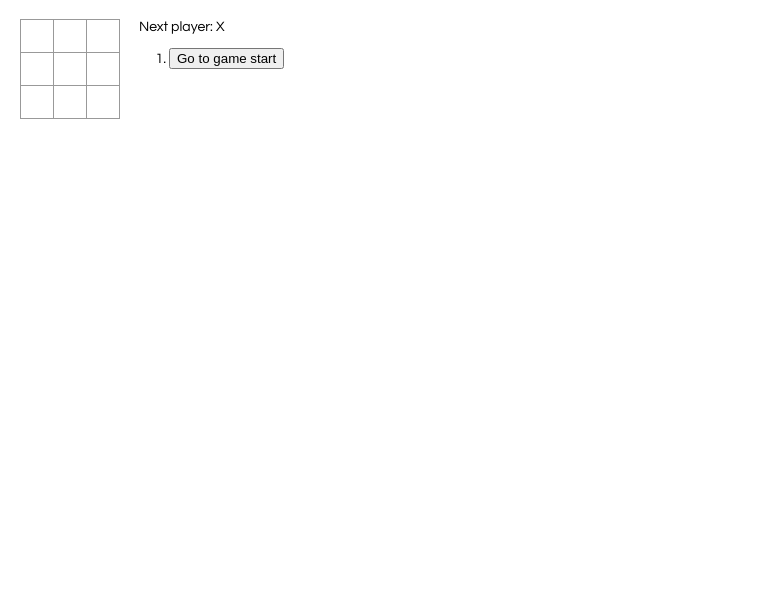
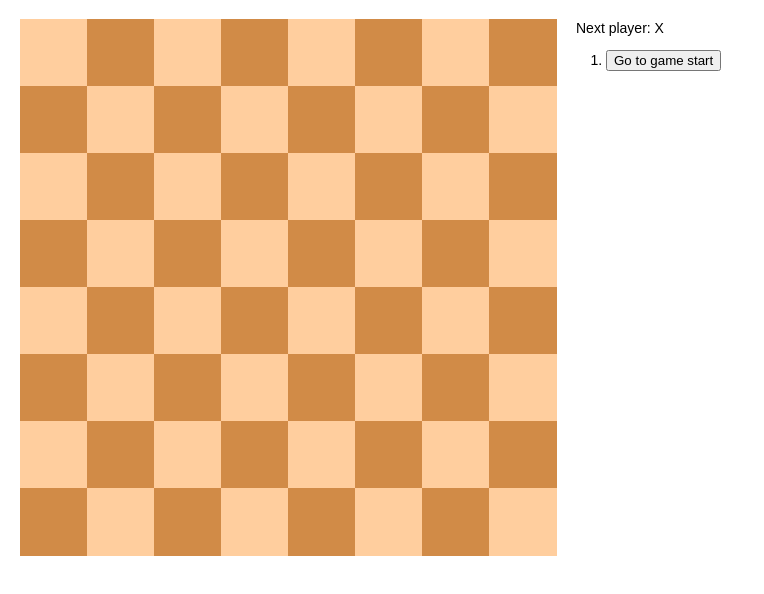
Before and after one commit to caoliheng/chessVariants, a React app: page / in a window 1280 px wide. Shown: the whole page, without its empty margins (0-764 px from the left). Built offline with nearby package versions, Linux system fonts and the light colour scheme.

Commit message:
board size & color
board is now 8x8 and has light and dark squares

```diff
--- a/src/index.css
+++ b/src/index.css
@@ -1,5 +1,5 @@
 body {
-  font: 14px "Century Gothic", Futura, sans-serif;
+  font: 14px "Arial", Futura, sans-serif;
   margin: 20px;
 }
 
@@ -19,17 +19,17 @@ ol, ul {
 
 .square {
   background: #fff;
-  border: 1px solid #999;
+  border: 0px; /* solid #000; no border looks better */
   float: left;
-  font-size: 24px;
+  font-size: 48px;
   font-weight: bold;
-  line-height: 34px;
-  height: 34px;
+  line-height: 48px;
+  height: 68px;
   margin-right: -1px;
   margin-top: -1px;
   padding: 0;
   text-align: center;
-  width: 34px;
+  width: 68px;
 }
 
 .square:focus {
@@ -43,6 +43,8 @@ ol, ul {
 .game {
   display: flex;
   flex-direction: row;
+  /* border: 1px solid #000; */
+  /* TODO: add border around only board, currently includes game info  */
 }
 
 .game-info {
--- a/src/index.js
+++ b/src/index.js
@@ -2,58 +2,47 @@ import React from 'react';
 import ReactDOM from 'react-dom';
 import './index.css';
 
-const boardsize = [8,8];
+const boardsize = {
+  // standard board
+  rows: 8,
+  columns: 8,
+};
+
+const boardcolors = {
+  light: '#FFCE9E',
+  dark: '#D18B47',
+};
 
 function Square(props){
   return (
-    <button className="square" onClick={props.onClick} >
+    <button className="square" onClick={props.onClick} style={{background: props.boardcolor}}>
       {props.value}
     </button>
   );
 }
 
 class Board extends React.Component {
-  renderSquare(i) {
+  renderSquare(r, c, i) {
     return (
       <Square
       value={this.props.squares[i]}
       onClick={() => this.props.onClick(i)}
+      boardcolor={(r + c) % 2 == 0 ? boardcolors.light : boardcolors.dark}
       />
     )
   }
 
   render() {
     let rows = [];
-    for (let r = 0; r < 3; ++r){
+    for (let r = 0; r < boardsize.rows; ++r){
       let cols = [];
-      for (let c = 0; c < 3; ++c){
-        cols.push(this.renderSquare(3*r + c));
+      for (let c = 0; c < boardsize.columns; ++c){
+        cols.push(this.renderSquare(r, c, 8*r + c));
       }
       rows.push(<div className="board-row">{cols}</div>)
     }
 
     return <div>{rows}</div>
-
-    // return (
-    //   <div>
-    //     {/* <div className="status">{this.props.status}</div> */}
-    //     <div className="board-row">
-    //       {this.renderSquare(0)}
-    //       {this.renderSquare(1)}
-    //       {this.renderSquare(2)}
-    //     </div>
-    //     <div className="board-row">
-    //       {this.renderSquare(3)}
-    //       {this.renderSquare(4)}
-    //       {this.renderSquare(5)}
-    //     </div>
-    //     <div className="board-row">
-    //       {this.renderSquare(6)}
-    //       {this.renderSquare(7)}
-    //       {this.renderSquare(8)}
-    //     </div>
-    //   </div>
-    // );
   }
 }
 
@@ -142,6 +131,7 @@ ReactDOM.render(
 );
 
 function calculateWinner(squares) {
+  // used for tic tac toe tutorial
   const lines = [
     [0, 1, 2],
     [3, 4, 5],
```
